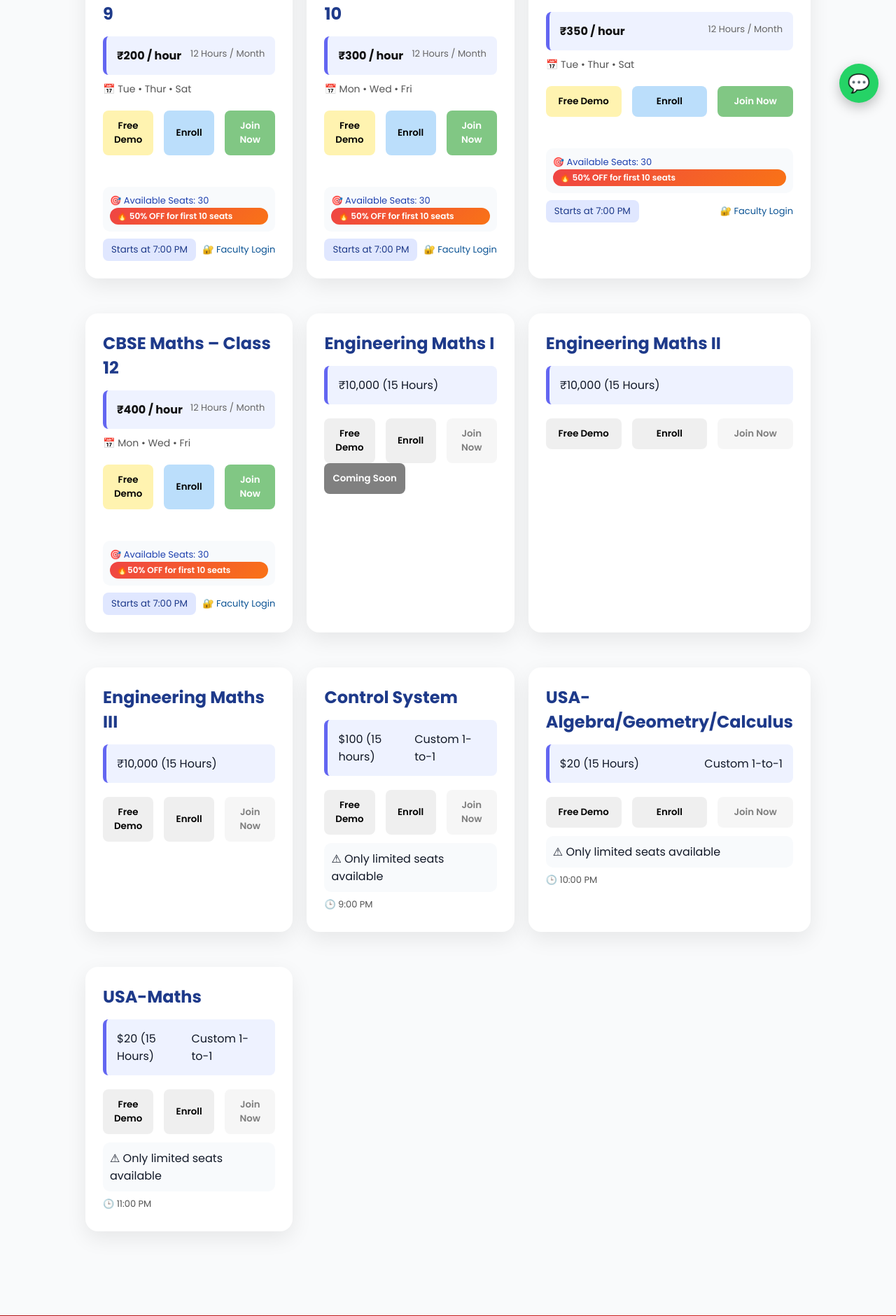
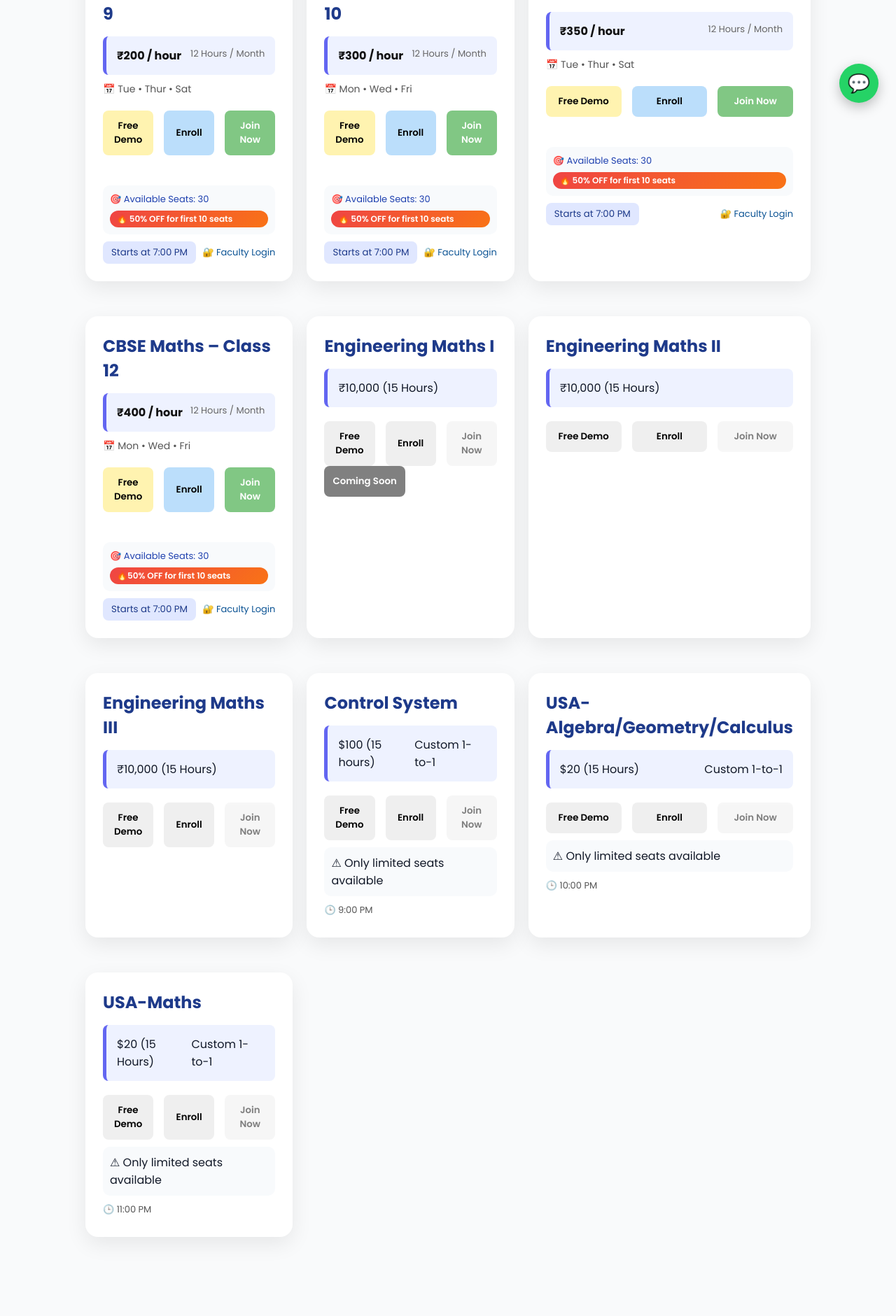
Before and after one commit to ranjithamstudycenter-maker/rscedu, a Flask app: page /class in a window 1280 px wide. Shown: the part 628-2509 px from the top of the page at 70% size. Run offline with Flask 3, Linux system fonts and the light colour scheme; some libraries are stand-ins or nearby versions.

Commit message:
Update class.html

```diff
--- a/templates/class.html
+++ b/templates/class.html
@@ -346,7 +346,7 @@ body{
 
 /* NOTICE */
 .notice {
-  margin-top: 12px;
+  margin: 10px 0;   /* 🔥 equal top-bottom spacing */
   padding: 10px;
   border-radius: 10px;
   background: #f8fafc;
@@ -630,6 +630,7 @@ body{
   font-size: 12px;
   padding: 3px 10px;
   border-radius: 12px;
+  margin-top: 6px;
   font-weight: 600;
 }
   .disabled{
```
